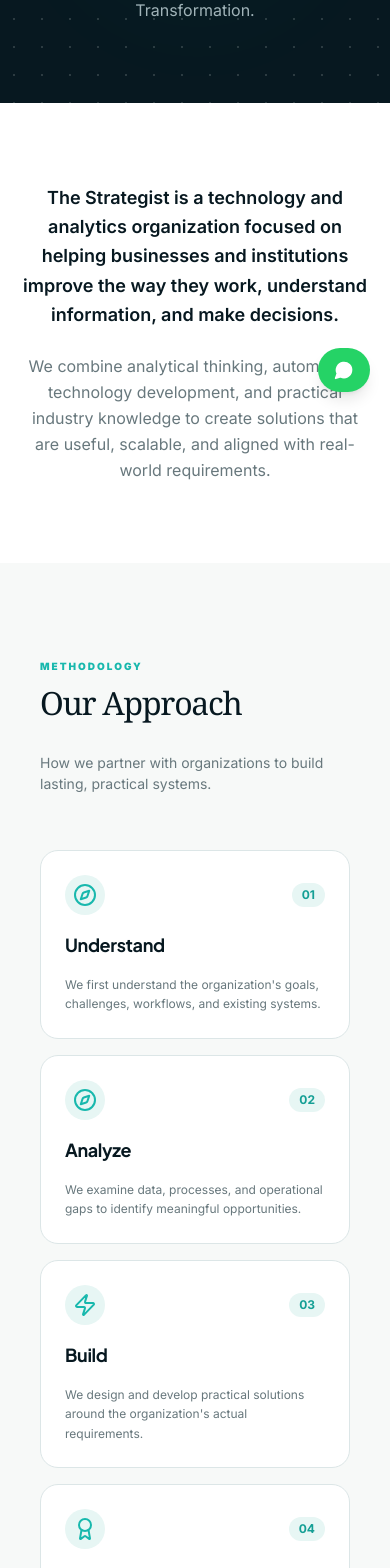
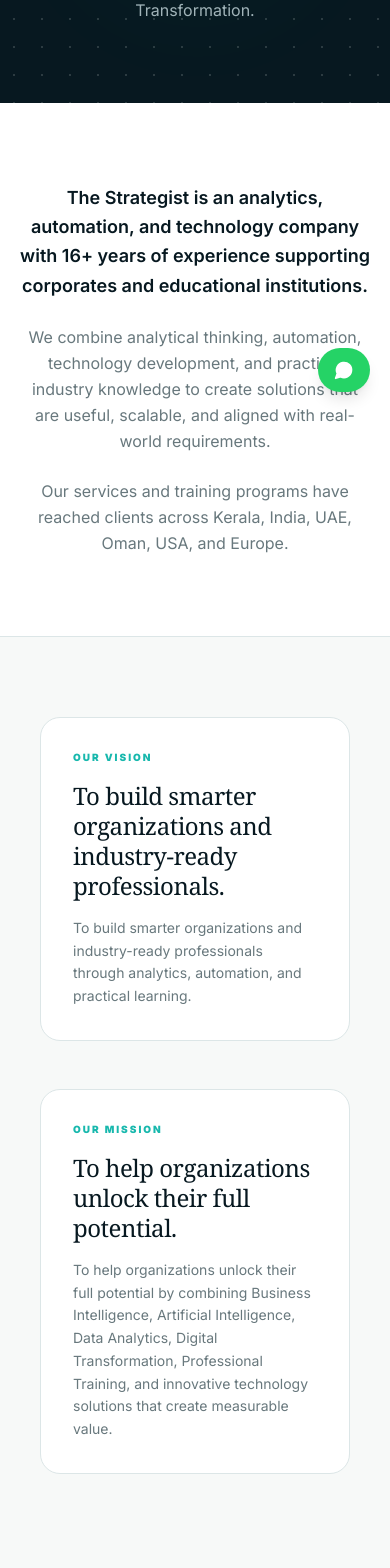
Before and after one commit to Anjitha28/The-Strategist-Website, a Next.js app: page /about in a window 390 px wide. Shown: the part 432-2000 px from the top of the page. Built offline with nearby package versions, Linux system fonts and the light colour scheme; no server answers; the database is empty.

Commit message:
feat: implement header navigation ribbon menu and refine hero section layout

```diff
--- a/prisma/seed-data.ts
+++ b/prisma/seed-data.ts
@@ -184,17 +184,16 @@
       data: {
         heading: "Who We Are",
         paragraphs: [
-          "Technology alone does not transform organizations. People, strategy, processes, and intelligent decision-making create lasting transformation.",
-          "The Strategist was founded with the vision of helping organizations leverage technology in meaningful ways. We believe data should become knowledge, knowledge should become strategy, and strategy should drive measurable business success.",
-          "Every engagement begins with understanding our clients' challenges before recommending the right technology, analytical approach, or business solution.",
-          "Rather than delivering isolated software or reports, we build long-term partnerships focused on continuous improvement and sustainable growth.",
+          "The Strategist is an analytics, automation, and technology company with 16+ years of experience supporting corporates and educational institutions.",
+          "We combine analytical thinking, automation, technology development, and practical industry knowledge to create solutions that are useful, scalable, and aligned with real-world requirements.",
+          "Our services and training programs have reached clients across Kerala, India, UAE, Oman, USA, and Europe."
         ],
       },
     },
     {
       key: "vision-mission", type: "vision-mission", title: "Vision & Mission", order: 2,
       data: {
-        vision: "To become a trusted global partner that empowers organizations through intelligent technologies, strategic consulting, innovative learning, and data-driven decision-making.",
+        vision: "To build smarter organizations and industry-ready professionals through analytics, automation, and practical learning.",
         mission: "To help organizations unlock their full potential by combining Business Intelligence, Artificial Intelligence, Data Analytics, Digital Transformation, Professional Training, and innovative technology solutions that create measurable value.",
       },
     },
--- a/src/app/(site)/about/page.tsx
+++ b/src/app/(site)/about/page.tsx
@@ -45,8 +45,9 @@
     : {
         heading: "Who We Are",
         paragraphs: [
-          "The Strategist is a technology and analytics organization focused on helping businesses and institutions improve the way they work, understand information, and make decisions.",
-          "We combine analytical thinking, automation, technology development, and practical industry knowledge to create solutions that are useful, scalable, and aligned with real-world requirements."
+          "The Strategist is an analytics, automation, and technology company with 16+ years of experience supporting corporates and educational institutions.",
+          "We combine analytical thinking, automation, technology development, and practical industry knowledge to create solutions that are useful, scalable, and aligned with real-world requirements.",
+          "Our services and training programs have reached clients across Kerala, India, UAE, Oman, USA, and Europe."
         ]
       };
 
@@ -105,6 +106,36 @@
               </p>
             ))}
           </Reveal>
+        </div>
+      </Section>
+
+      {/* Vision & Mission */}
+      <Section className="bg-[#f7f9f8] py-20 border-t border-[#dce6e7]">
+        <div className="container-page">
+          <div className="grid gap-12 lg:grid-cols-2">
+            <Reveal className="flex flex-col gap-4 p-8 bg-white border border-[#dce6e7] rounded-[20px]">
+              <span className="text-[10px] font-black uppercase tracking-[0.2em] text-[#18b8ad]">
+                Our Vision
+              </span>
+              <h2 className="font-serif text-2xl text-[#071820] font-medium leading-tight">
+                To build smarter organizations and industry-ready professionals.
+              </h2>
+              <p className="text-sm text-[#68787d] leading-relaxed">
+                To build smarter organizations and industry-ready professionals through analytics, automation, and practical learning.
+              </p>
+            </Reveal>
+            <Reveal className="flex flex-col gap-4 p-8 bg-white border border-[#dce6e7] rounded-[20px]">
+              <span className="text-[10px] font-black uppercase tracking-[0.2em] text-[#18b8ad]">
+                Our Mission
+              </span>
+              <h2 className="font-serif text-2xl text-[#071820] font-medium leading-tight">
+                To help organizations unlock their full potential.
+              </h2>
+              <p className="text-sm text-[#68787d] leading-relaxed">
+                To help organizations unlock their full potential by combining Business Intelligence, Artificial Intelligence, Data Analytics, Digital Transformation, Professional Training, and innovative technology solutions that create measurable value.
+              </p>
+            </Reveal>
+          </div>
         </div>
       </Section>
 
@@ -228,6 +259,48 @@
         </div>
       </Section>
 
+      {/* Our Impact */}
+      <Section className="bg-white py-24 border-t border-[#dce6e7]">
+        <div className="container-page">
+          <div className="grid gap-10 lg:grid-cols-12 lg:items-center">
+            <div className="lg:col-span-5 flex flex-col gap-6">
+              <span className="text-[10px] font-black uppercase tracking-[0.2em] text-[#18b8ad]">
+                Our Impact
+              </span>
+              <h2 className="font-serif text-4xl text-[#071820] leading-tight font-medium">
+                Helping Organizations Create Measurable Outcomes
+              </h2>
+              <p className="text-sm text-[#68787d] leading-relaxed">
+                For over 16 years, our analytics, automation, and training solutions have enabled organizations and institutions to streamline operations, optimize reporting, and build data-driven cultures.
+              </p>
+            </div>
+            <div className="lg:col-span-7">
+              <RevealGroup className="grid gap-4 sm:grid-cols-2">
+                {[
+                  { stat: "5+", label: "Regions Served", desc: "Kerala, India, UAE, Oman, USA, Europe" },
+                  { stat: "20+", label: "Corporate Clients", desc: "Enterprise solutions & business analytics" },
+                  { stat: "50,000+", label: "Professionals Trained", desc: "Young professionals and students" },
+                  { stat: "5,000+", label: "Senior Leaders Trained", desc: "Executive capability programs" },
+                ].map((item) => (
+                  <RevealItem key={item.label}>
+                    <div
+                      className="rounded-2xl p-6 bg-[#f7f9f8] border border-[#dce6e7] flex flex-col justify-between"
+                      style={{ minHeight: 140 }}
+                    >
+                      <p className="text-3xl font-black text-[#18b8ad] font-display">{item.stat}</p>
+                      <div>
+                        <p className="text-sm font-bold text-[#071820] mt-2">{item.label}</p>
+                        <p className="text-[11px] text-[#68787d] mt-1 leading-snug">{item.desc}</p>
+                      </div>
+                    </div>
+                  </RevealItem>
+                ))}
+              </RevealGroup>
+            </div>
+          </div>
+        </div>
+      </Section>
+
       {/* Final CTA — Teal gradient */}
       <section
         className="py-20 text-center"
@@ -236,12 +309,12 @@
         <div className="max-w-2xl mx-auto flex flex-col items-center gap-6">
           <Reveal>
             <h2 className="font-serif text-3xl text-[#071820] sm:text-4xl font-medium">
-              Let&apos;s Build Something Smarter
+              Let&apos;s Build Smarter Systems Together
             </h2>
           </Reveal>
           <Reveal delay={0.08}>
             <p className="text-base text-[#3d6461] leading-relaxed">
-              Schedule a free consultation with The Strategist to explore how analytics and automation can create immediate impact for your organization.
+              Whether you are a corporate organization seeking automation and analytics, or an institution wanting industry-ready outcomes, The Strategist is ready to support your transformation journey.
             </p>
           </Reveal>
           <Reveal delay={0.16}>
--- a/src/components/site/Footer.tsx
+++ b/src/components/site/Footer.tsx
@@ -134,7 +134,7 @@
                     aria-label={s.label}
                     target="_blank"
                     rel="noopener noreferrer"
-                    className="grid h-10 w-10 place-items-center rounded-full bg-[#073B30] border border-[#20D9A0]/10 text-[#97aba2] transition-all duration-300 hover:bg-[#00B894] hover:text-white hover:scale-110 active:scale-95 shadow-sm"
+                    className="grid h-10 w-10 place-items-center rounded-full bg-[#071820] border border-[#18b8ad]/10 text-[#97aba2] transition-all duration-300 hover:bg-[#18b8ad] hover:text-white hover:scale-110 active:scale-95 shadow-sm"
                   >
                     <Icon name={s.icon} className="h-4 w-4" />
                   </a>
--- a/src/components/site/HeroSection.tsx
+++ b/src/components/site/HeroSection.tsx
@@ -29,15 +29,15 @@
 
   return (
     <section
-      className="relative w-full overflow-hidden"
-      style={{ background: "#ffffff", minHeight: "clamp(480px, 54vw, 860px)" }}
+      className="relative w-full flex items-center overflow-hidden"
+      style={{ background: "#ffffff", minHeight: "clamp(550px, 60vw, 860px)" }}
     >
       {/* Background 3D visualization image */}
       <Image
         src="/brand/hero-visual-final.png"
         alt="The Strategist growth visualization"
         fill
-        className="object-cover object-center"
+        className="object-cover object-center md:object-[85%_center]"
         priority
         quality={90}
       />
@@ -52,8 +52,8 @@
       />
 
       {/* Text content — overlaid on left */}
-      <div className="relative container-page h-full flex items-center">
-        <div style={{ paddingTop: "clamp(90px,9vw,130px)", paddingBottom: "clamp(64px,7vw,110px)", maxWidth: 540 }}>
+      <div className="relative container-page w-full flex items-center">
+        <div style={{ paddingTop: "clamp(110px, 11vw, 140px)", paddingBottom: "clamp(64px, 7vw, 110px)", maxWidth: 540 }}>
 
           {/* Eyebrow */}
           <p
--- a/src/config/site.ts
+++ b/src/config/site.ts
@@ -251,7 +251,7 @@
       slug: "proctrix",
       name: "Proctrix",
       category: "ASSIGNMENT & ASSESSMENT AUTOMATION PLATFORM",
-      description: "Proctrix helps educators create, manage, and evaluate practical assignments while helping students practice and improve relevant skills.",
+      description: "Proctrix helps teachers generate, manage, and evaluate practical assignments while helping students practice and improve skills.",
       features: [
         "Assignment Automation",
         "Automated Evaluation",
--- a/tsconfig.json
+++ b/tsconfig.json
@@ -30,5 +30,5 @@
     ".next/dev/types/**/*.ts",
     "**/*.mts"
   ],
-  "exclude": ["node_modules"]
+  "exclude": ["node_modules", "KVJ Analytics"]
 }
```
Also changed, not shown: src/components/site/Header.tsx (+17 -13 lines).
